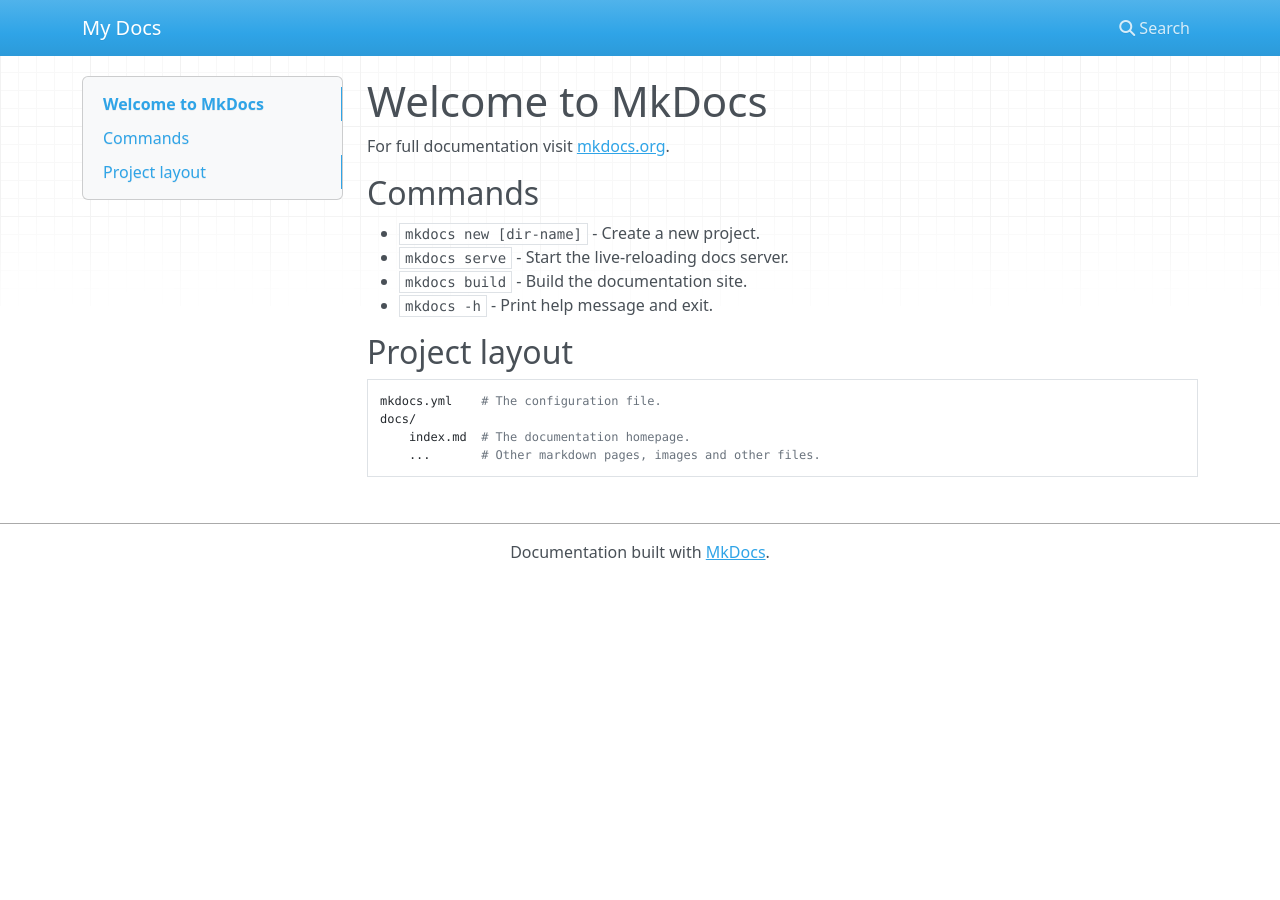
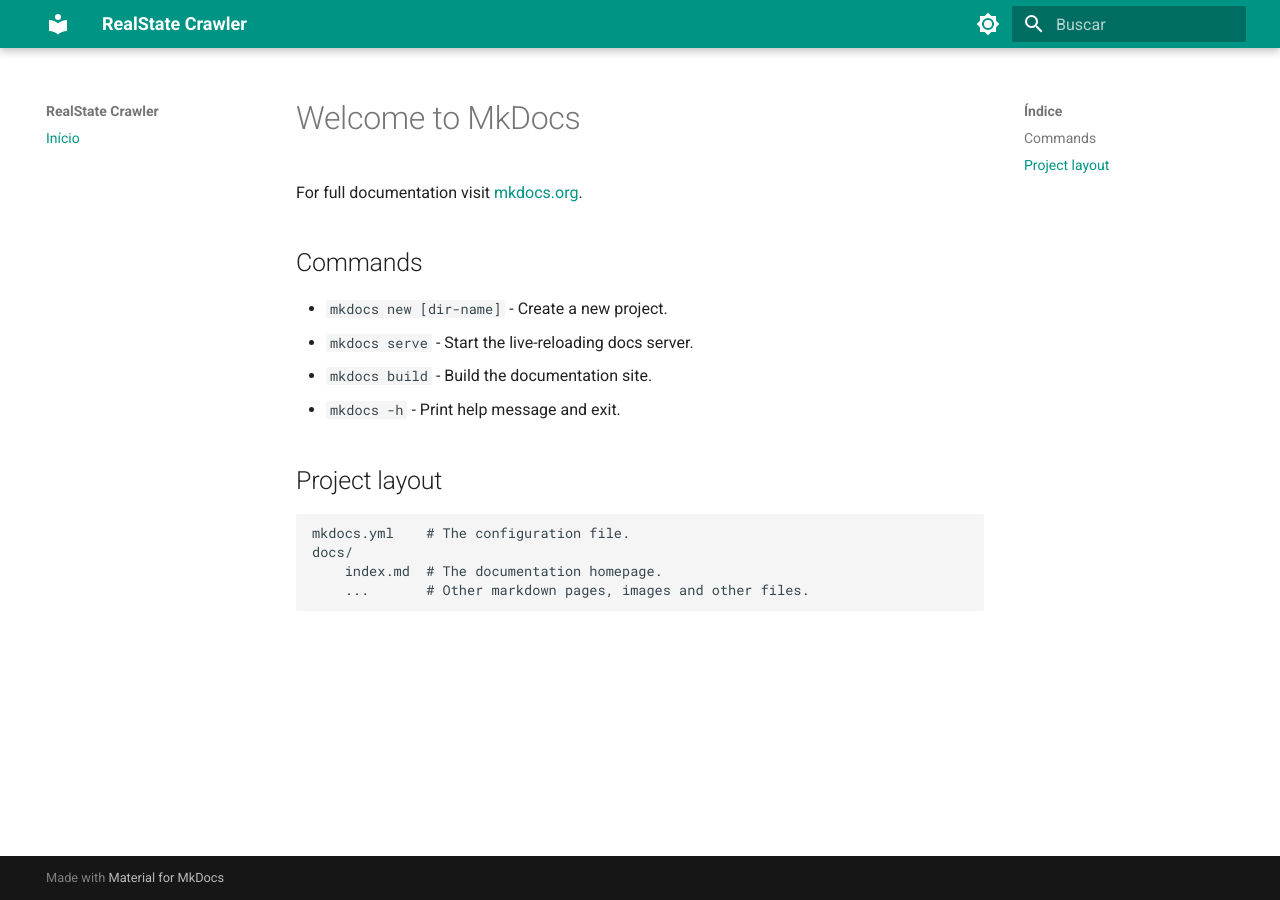
Before and after one commit to mferreiracosta/realstate-crawler, an MkDocs documentation site: the page built from docs/index.md, in a window 1280 px wide. Built offline with MkDocs 1.6.1 and Material for MkDocs 9.7.7, drawn with Linux system fonts in a browser that asks for light colours; nearby versions of some CDN libraries.

```diff
--- a/mkdocs.yml
+++ b/mkdocs.yml
@@ -1 +1,39 @@
-site_name: My Docs
+site_name: RealState Crawler
+
+nav:
+  - Início: index.md
+
+theme:
+  name: material
+  palette:
+    - media: "(prefers-color-scheme: light)"  # Palette toggle for light mode
+      scheme: default
+      primary: teal
+      accent: amber
+      toggle:
+        icon: material/brightness-7
+        name: Mudar para modo escuro
+
+    - media: "(prefers-color-scheme: dark)"  # Palette toggle for dark mode
+      scheme: slate
+      primary: teal
+      accent: amber
+      toggle:
+        icon: material/brightness-4
+        name: Mudar para modo claro
+  theme:
+    font:
+      text: Ubuntu
+      code: Ubuntu Mono
+  language: pt
+
+markdown_extensions:
+  - pymdownx.superfences:
+      custom_fences:
+        - name: mermaid
+          class: mermaid
+
+plugins:
+  - search
+  - mkdocstrings:
+      default_handler: python
```
